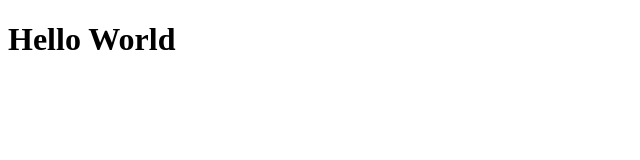
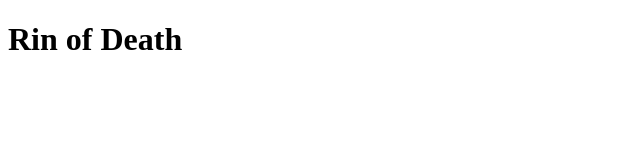
Before and after one commit to NikolaVujovic1988/ring-of-death, an Angular app: page / in a window 1280 px wide. Shown: the top 160 px of the page, without its empty margins (0-640 px from the left). Built offline with nearby package versions, Linux system fonts and the light colour scheme.

Commit message:
changed headline

```diff
--- a/src/app/app.component.html
+++ b/src/app/app.component.html
@@ -1 +1 @@
-<h1>Hello World</h1>
+<h1>Rin of Death</h1>
```
